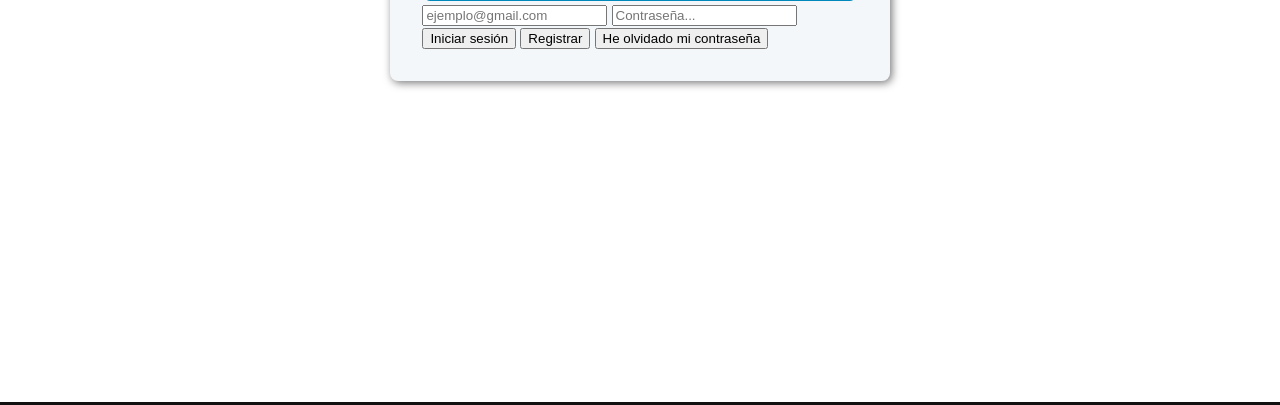
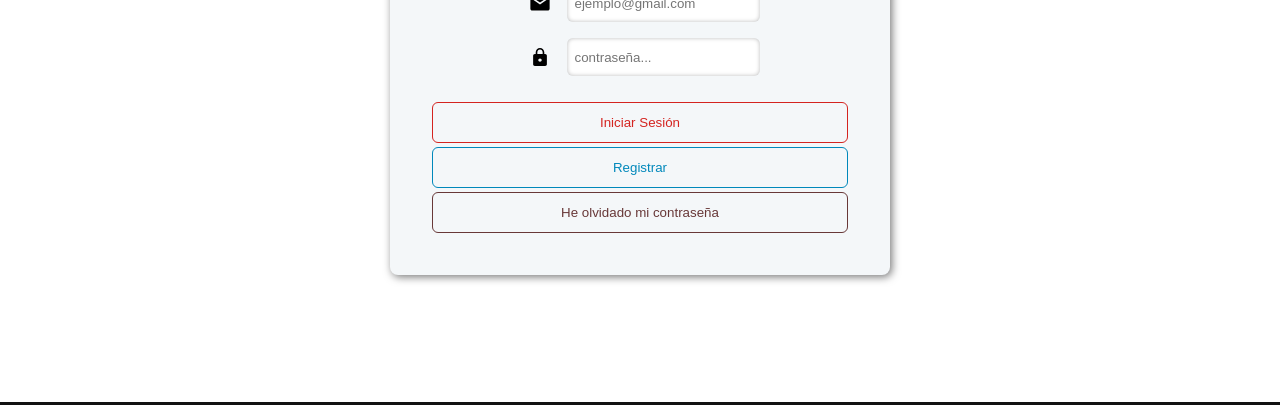
Before and after one commit to rubenayla/cosmos, a plain HTML site: page login.html in a window 1280 px wide. Shown: the part 278-683 px from the top of the page. Drawn offline with nearby package versions, Linux system fonts and the light colour scheme; no server answers.

Commit message:
Login Design ended

```diff
--- a/css/style.css
+++ b/css/style.css
@@ -278,7 +278,7 @@ header img {
 	background: #d42420;
 	color: white;
 }
-#twitter-btn {
+/*#twitter-btn {
 	color: #0088bb;
 	background: transparent;
 	border: 1px solid #0088bb;
@@ -293,16 +293,74 @@ header img {
 #twitter-btn:hover {
 	background: #0088bb;
 	color: white;
+}*/
+.separator {
+	margin: 16px 0;
+	height: 0;
+	border-top: 1px solid #ccc;
+}
+#manual-log-div {
+	display: flex;
+	flex-flow: column;
+
+}
+#inputs {
+	margin-bottom: 8px;
+}
+.input-group {
+	display: flex;
+	justify-content: center;
+	padding: 8px;
 }
 #email-input, #pwd-input {
-
-
+	background: white;
+	padding: 8px;
+	margin-left: 8px;
+	border: none;
+	box-shadow: inset 0 0 4px 0 #0004;
+	border-radius: 6px;
+}
+#btns {
+	display: flex;
+	flex-flow: column;
+	justify-content: center;
+	padding: 8px;
+}
+#login-btn, #register-btn, #forgotten-btn {
+	background: transparent;
+	border-radius: 6px;
+	padding: 12px;
+	margin: 2px;
+	transition: color .1s, background .1s;
 
 }
-#login-btn, #register-btn, #forgotten-btn {
+#login-btn {
+	color: #d42420;
+	border: 1px solid #d42420;
 
 }
+#register-btn {
+	color: #0088bb;
+	border: 1px solid #0088bb;
 
+}
+#forgotten-btn {
+	color: #683838;
+	border: 1px solid #683838;
+
+}
+#login-btn:hover {
+	color: white;
+	background: #d42420;
+}
+#register-btn:hover {
+	color: white;
+	background: #0088bb;
+}
+#forgotten-btn:hover {
+	color: white;
+	background: #683838;
+}
 
 
 footer {
--- a/login.html
+++ b/login.html
@@ -77,25 +77,37 @@
 	<div class="first-section" id="log-div">
 
 		<div id="login-div">
-			<h2>INICIAR SESIÓN</h2>
+			<h2>Iniciar Sesión</h2>
 			<div id="social-btn-div">
 				<button onclick="google_login()" id="google-btn">
 					<ion-icon name="logo-google"></ion-icon>
 					Iniciar sesión con Google
 				</button>
-				<button onclick="twitter_login()" id="twitter-btn">
+				<!-- <button onclick="twitter_login()" id="twitter-btn">
 					<ion-icon name="logo-twitter"></ion-icon>
 					Iniciar sesión con Twitter
-				</button>
+				</button> -->
 			</div>
-			<div>
-				<input type="email" placeholder="ejemplo@gmail.com" id="email-input">
-				<input type="password" placeholder="Contraseña..." id="pwd-input">
-			</div>
-			<div>
-				<button onclick="login()" id="login-btn">Iniciar sesión</button>
-				<button onclick="register()" id="register-btn">Registrar</button>
-				<button onclick="forgotten()" id="forgotten-btn">He olvidado mi contraseña</button>
+			<div class="separator"></div>
+			<div id="manual-log-div">
+				<div id="inputs">
+					<div class="input-group">
+						<ion-icon name="mail"></ion-icon>
+						<input type="email" placeholder="ejemplo@gmail.com" id="email-input">
+					</div>
+					<div class="input-group">
+						<ion-icon name="lock"></ion-icon>
+						<input type="password" placeholder="contraseña..." id="pwd-input">
+					</div>
+				</div>
+				<div id="btns">
+					<button onclick="login()" id="login-btn">Iniciar Sesión</button>
+					<button onclick="register()" id="register-btn">Registrar</button>
+					<button onclick="forgotten()" id="forgotten-btn">He olvidado mi contraseña</button>
+
+
+
+				</div>
 			</div>
 		</div>
 
--- a/login.js
+++ b/login.js
@@ -69,6 +69,7 @@ function google_login(){
 		// The firebase.auth.AuthCredential type that was used.
 		var credential = error.credential;
 		// ...
+		alert(error);
 	});
 }
 
```
